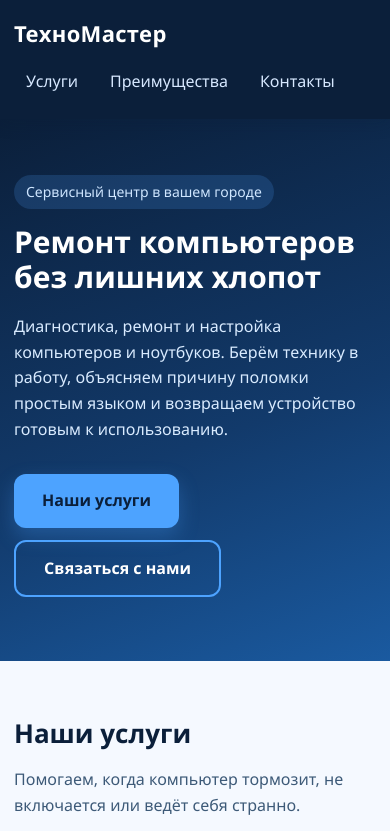
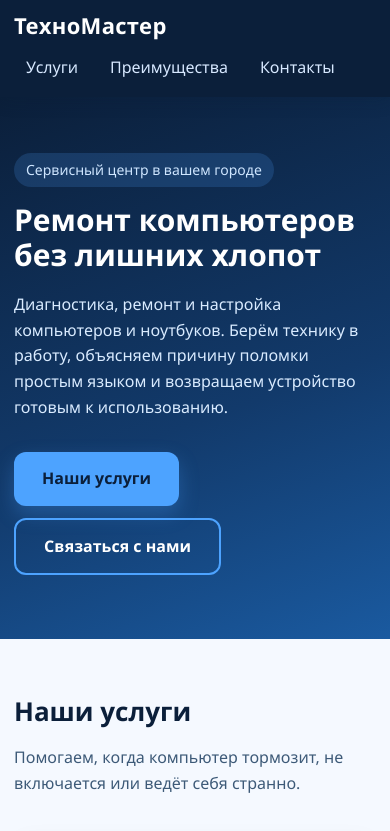
Before and after one commit to KStepan13/my-first-website, a plain HTML site: page index.html in a window 390 px wide. Shown: the top 831 px of the page. Drawn offline with Linux system fonts and the light colour scheme.

Commit message:
Update style.css

```diff
--- a/style.css
+++ b/style.css
@@ -295,9 +295,9 @@ img {
   .header-inner {
     flex-direction: column;
     align-items: flex-start;
-    padding: 16px 0;
+    padding: 8px 0;
     min-height: auto;
-    gap: 10px;
+    gap: 4px;
   }
 
   .hero {
```
